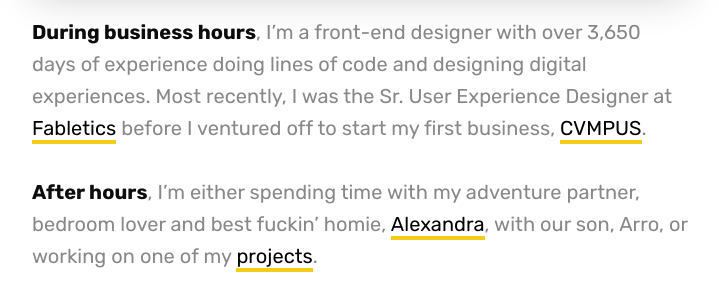
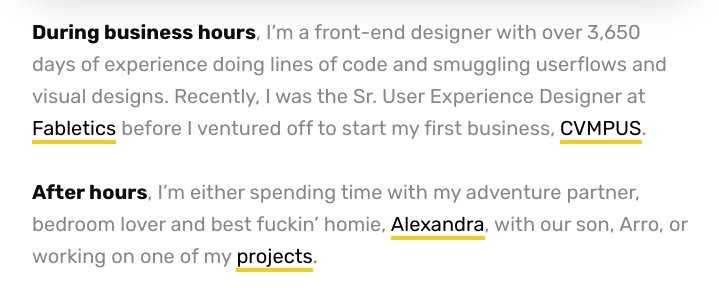
Before and after one commit to aryxmega/awwwry, a Jekyll site: the page built from _pages/about.md, in a window 1280 px wide and 900 px high, scrolled down 839 px, cut to the strip 240-528 px from the top of the window. Shown: the whole strip, without its empty margins (38-757 px from the left). Built offline with Jekyll 4.4.1, drawn with Linux system fonts in a browser that asks for light colours; nearby versions of some CDN libraries.

Commit message:
Updated descriptions

```diff
--- a/_layouts/project.html
+++ b/_layouts/project.html
@@ -38,7 +38,7 @@ layout: default
 <section id="page-project-listings" class="listing">
 	<div class="wrap">
 
-		<h2>Other Work</h2>
+		<h2>List of Work</h2>
 
 		{% for project in site.projects reversed %}
 
--- a/_pages/about.md
+++ b/_pages/about.md
@@ -8,7 +8,7 @@ featured_image: ""
 
 ![Web developer](https://media.giphy.com/media/gG6OcTSRWaSis/giphy.gif)
 
-**During business hours**, I'm a front-end designer with over 3,650 days of experience doing lines of code and designing digital experiences. Most recently, I was the Sr. User Experience Designer at [Fabletics][url-fabletics] before I ventured off to start my first business, [CVMPUS][url-cvmpus].
+**During business hours**, I'm a front-end designer with over 3,650 days of experience doing lines of code and smuggling userflows and visual designs. Recently, I was the Sr. User Experience Designer at [Fabletics][url-fabletics] before I ventured off to start my first business, [CVMPUS][url-cvmpus].
 
 **After hours**, I'm either spending time with my adventure partner, bedroom lover and best fuckin' homie, [Alexandra][url-alexandra], with our son, Arro, or working on one of my [projects][url-side-projects].
 
```
